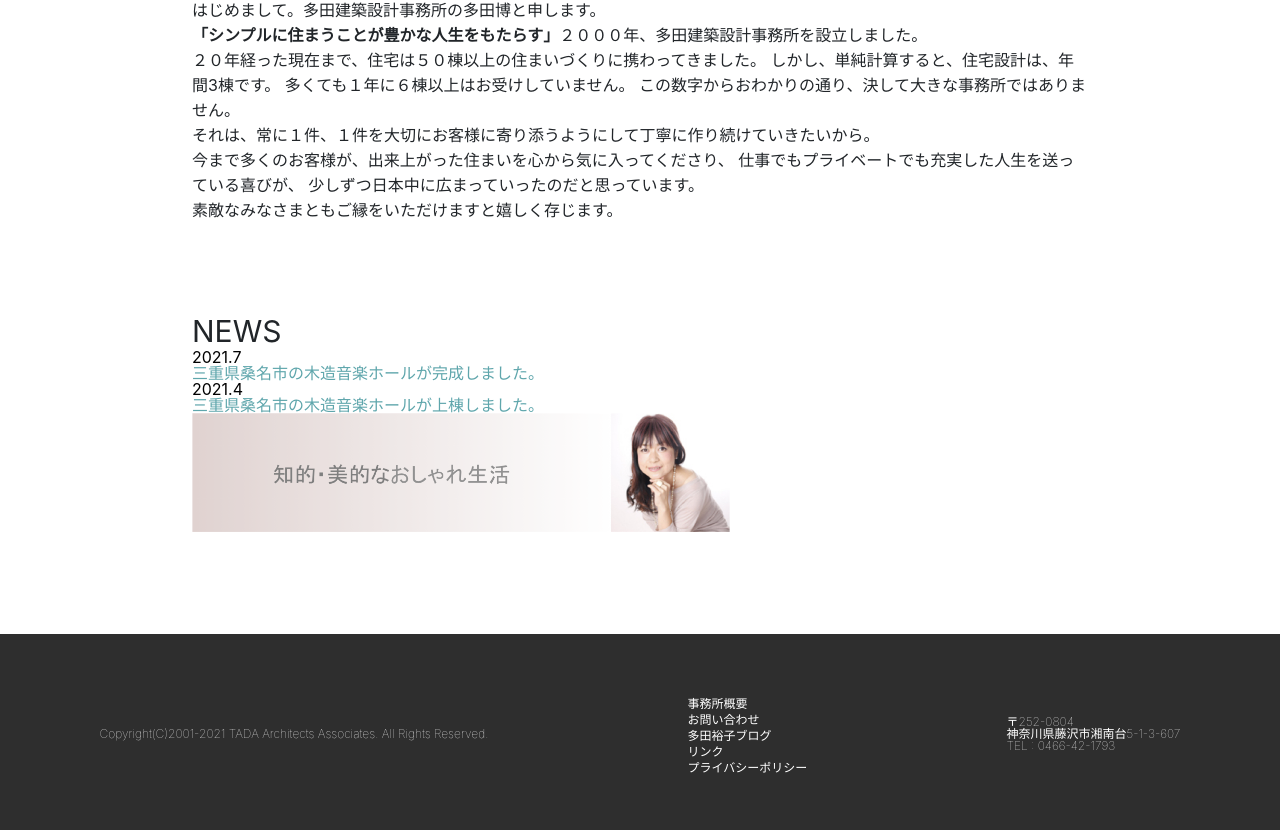
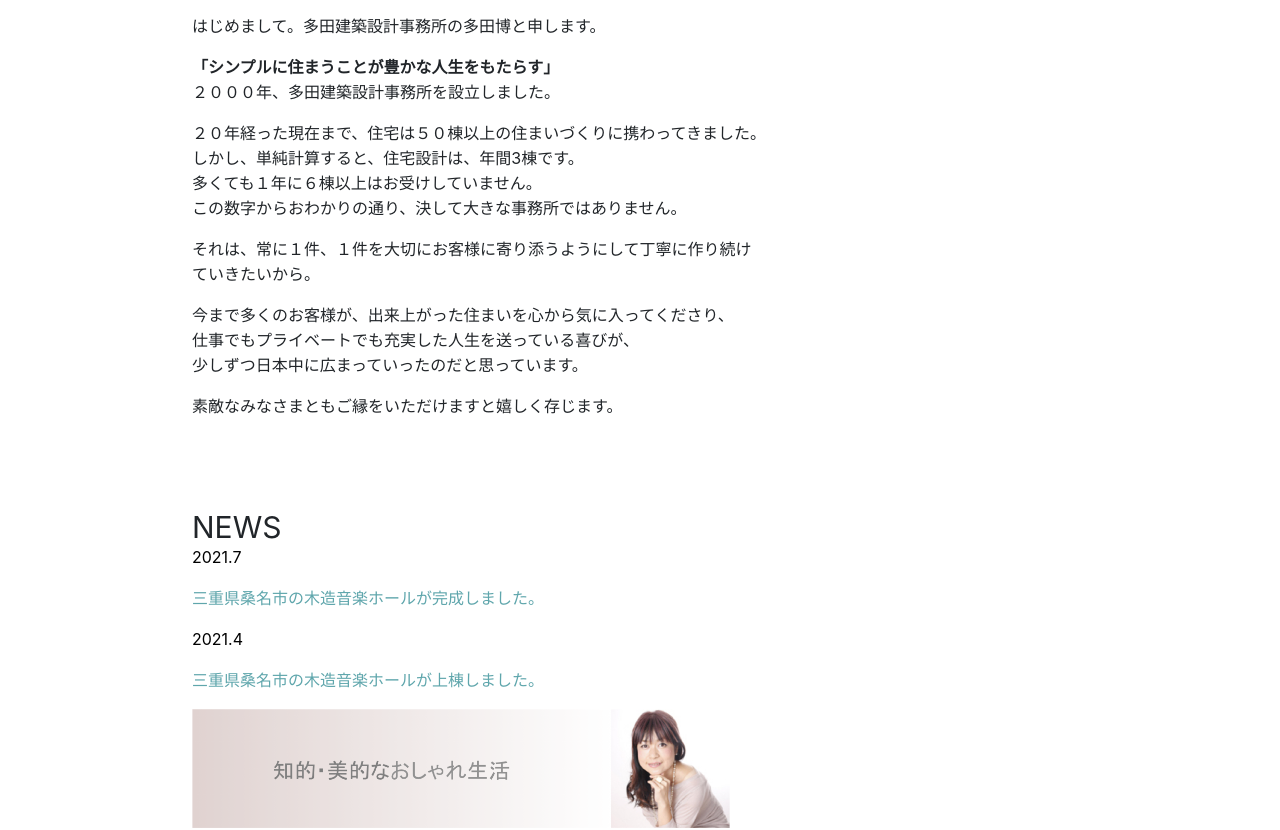
Before and after one commit to t-riku/tada-home, a React (Create React App) app: page / in a window 1280 px wide. Shown: the part 940-1770 px from the top of the page. Built offline with nearby package versions, Linux system fonts and the light colour scheme.

Commit message:
改行と空白

```diff
--- a/src/App.js
+++ b/src/App.js
@@ -45,15 +45,16 @@ function App() {
         <div class="home-text">
             <p><img src="images/hiroshi.jpg" alt=" "/></p>
             <p>はじめまして。多田建築設計事務所の多田博と申します。</p>
-            <p><span>「シンプルに住まうことが豊かな人生をもたらす」</span>
+            <p><span>「シンプルに住まうことが豊かな人生をもたらす」</span><br/>
                 ２０００年、多田建築設計事務所を設立しました。</p>
-            <p>２０年経った現在まで、住宅は５０棟以上の住まいづくりに携わってきました。
-                しかし、単純計算すると、住宅設計は、年間3棟です。
-                多くても１年に６棟以上はお受けしていません。
+            <p>２０年経った現在まで、住宅は５０棟以上の住まいづくりに携わってきました。<br/>
+                しかし、単純計算すると、住宅設計は、年間3棟です。<br/>
+                多くても１年に６棟以上はお受けしていません。<br/>
                 この数字からおわかりの通り、決して大きな事務所ではありません。</p>
-            <p>それは、常に１件、１件を大切にお客様に寄り添うようにして丁寧に作り続けていきたいから。</p>
-            <p>今まで多くのお客様が、出来上がった住まいを心から気に入ってくださり、
-                仕事でもプライベートでも充実した人生を送っている喜びが、
+            <p>それは、常に１件、１件を大切にお客様に寄り添うようにして丁寧に作り続け<br/>
+              ていきたいから。</p>
+            <p>今まで多くのお客様が、出来上がった住まいを心から気に入ってくださり、<br/>
+                仕事でもプライベートでも充実した人生を送っている喜びが、<br/>
                 少しずつ日本中に広まっていったのだと思っています。</p>
             <p>素敵なみなさまともご縁をいただけますと嬉しく存じます。</p>
         </div>
--- a/src/css/style.css
+++ b/src/css/style.css
@@ -26,6 +26,13 @@ header .header-box p {
   margin-bottom: 0;
 }
 
+main p {
+  margin-bottom: 1rem;
+  line-height: 25px;
+}
+main h2, main h3 {
+  margin-bottom: 5px;
+}
 main .carousel {
   width: 70%;
   margin: 0 auto;
@@ -97,6 +104,7 @@ footer {
 }
 footer p {
   font-size: 12px;
+  font-weight: normal;
 }
 footer nav ul li {
   list-style: none;
--- a/src/routes/flow.jsx
+++ b/src/routes/flow.jsx
@@ -12,10 +12,10 @@ export default function Flow() {
                         <p>当事務所での家づくりの流れなどを詳しくご説明し、ご相談を承ります。</p>
                         <p>ライフスタイルについて簡単な質問をいたしますので、答えていただきながらご要望を明確にして参ります。</p>
                         <p>ここまでのご相談・アドバイスは無償です。</p>
-                        <p>お気軽にお申し込みくださいませ。
-                            ↓
-                            お申し込みはこちらから
-                            折返し面談の日時などのお知らせをメールにて差し上げます。
+                        <p>お気軽にお申し込みくださいませ。<br/>
+                            ↓<br/>
+                            お申し込みはこちらから<br/>
+                            折返し面談の日時などのお知らせをメールにて差し上げます。<br/>
                             返信のない場合はお手数ですがinfo@arttada.comまでお知らせください。</p>
                     </div>
                     <div class="flow-list">
@@ -54,7 +54,7 @@ export default function Flow() {
                     <div class="flow-list">
                         <h2>6-2見積もり及び工務店決定 約1ヶ月</h2>
                         <p>申請手続きと同時に、工務店の選定を行ないます</p>
-                        <p>工務店を選ぶ際は何社かに見積もりを提出してもらう「相見積もり」としています。当事務所が信頼する工務店を2～3社選びます。その際、建て主様からのご指定も可能です。各社に現場説明を行い、実施図面を渡した後、約２～３週間後に事務所宛に見積書を提出してもらいます。当事務所で内容を精査し、適正金額であることを確認した後、お客様と相談して工務店を選定します。</p>
+                        <p>工務店を選ぶ際は何社かに見積もりを提出してもらう「相見積もり」としています。当事務所が信頼する工務店を2～3社選びます。その際、建て主様からのご指定も可能です。各社に現場説明を行い、実施図面を渡した後、約2～3週間後に事務所宛に見積書を提出してもらいます。当事務所で内容を精査し、適正金額であることを確認した後、お客様と相談して工務店を選定します。</p>
                     </div>
                     <div class="flow-list">
                         <h2>７．工事請負契約</h2>
@@ -64,7 +64,7 @@ export default function Flow() {
                     <div class="flow-list">
                         <h2>8.着工</h2>
                         <p>工事着手前にあらかじめ工程会議、各種職人と顔合わせなど行い、私共（現場監理者）の了承のもとに着工します。解体工事がある場合は解体工事後に着工します。</p>
-                        <p><span>私共の事務所では、私共が自ら2週に１～2回程度は現場に足を運びます。設計士の大きな役割である第三者監理を重要視しています。現場でのより良い施工が大変重要であると考えているからです。必要な場合はあらかじめお知らせし、お客様にも足を運んで頂きます。</span></p>
+                        <p><span>私共の事務所では、私共が自ら2週に1～2回程度は現場に足を運びます。設計士の大きな役割である第三者監理を重要視しています。現場でのより良い施工が大変重要であると考えているからです。必要な場合はあらかじめお知らせし、お客様にも足を運んで頂きます。</span></p>
                         <p>*第三者監理とは、専門知識のない建主に代わり、設計通り施工するように現場を監理することです。ハウスメーカーや建売住宅との大きな違いです。</p>
                     </div>
                     <div class="flow-list">
--- a/src/scss/style.scss
+++ b/src/scss/style.scss
@@ -45,6 +45,15 @@ header {
 }
 
 main {
+    p {
+        margin-bottom: 1rem;
+        line-height: 25px;
+    }
+
+    h2,h3 {
+        margin-bottom: 5px;
+    }
+    // 細かくやった方がいいかも
 
     .carousel {
         width: 70%;
@@ -137,6 +146,7 @@ footer {
 
     p {
         font-size: 12px;
+        font-weight: normal;
     }
 
     nav {
```
Also changed, not shown: src/css/style.min.css, 2 other files (tests, documents, lock files or other folders).
